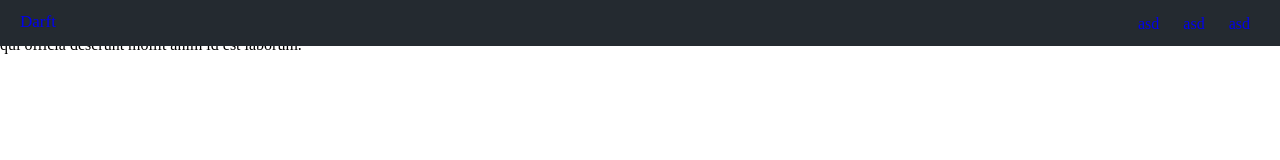
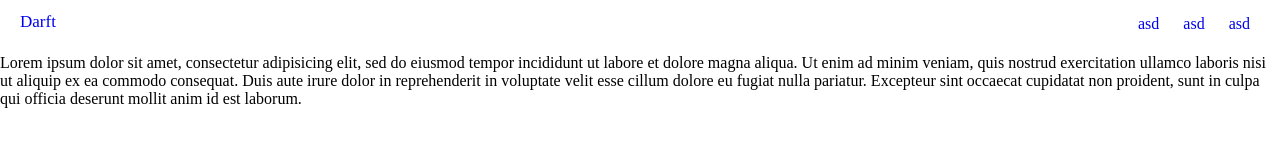
Before and after one commit to Sopaipillita/pemft, a plain HTML site: page index.html in a window 1280 px wide. Drawn offline with Linux system fonts and the light colour scheme.

Commit message:
header 2.0

```diff
--- a/css/style.css
+++ b/css/style.css
@@ -8,7 +8,6 @@ header {
     position: fixed;
     width: 100%;
     padding: 5px 20px 3px 13px;
-    background-color: #242a30;
   }
 
   nav {
```
Also changed, not shown: index.html (+3 -0 lines).
